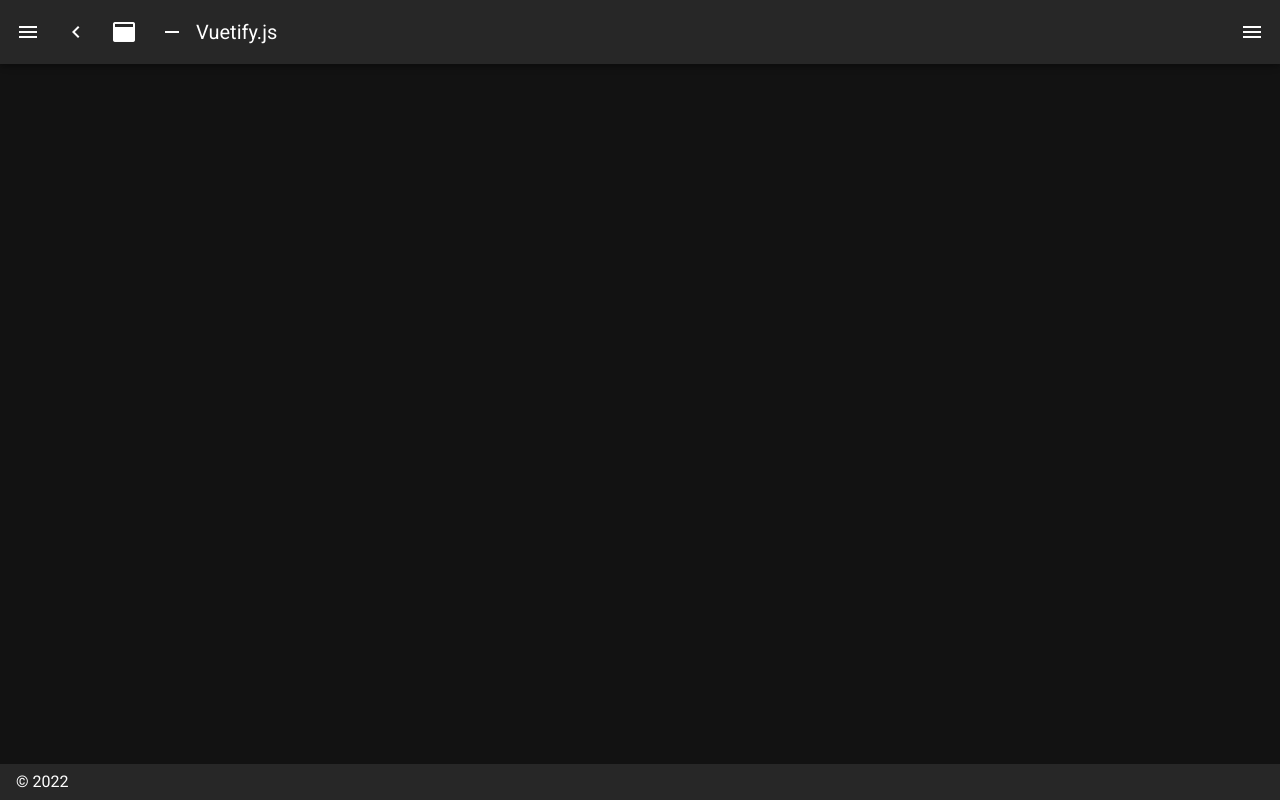
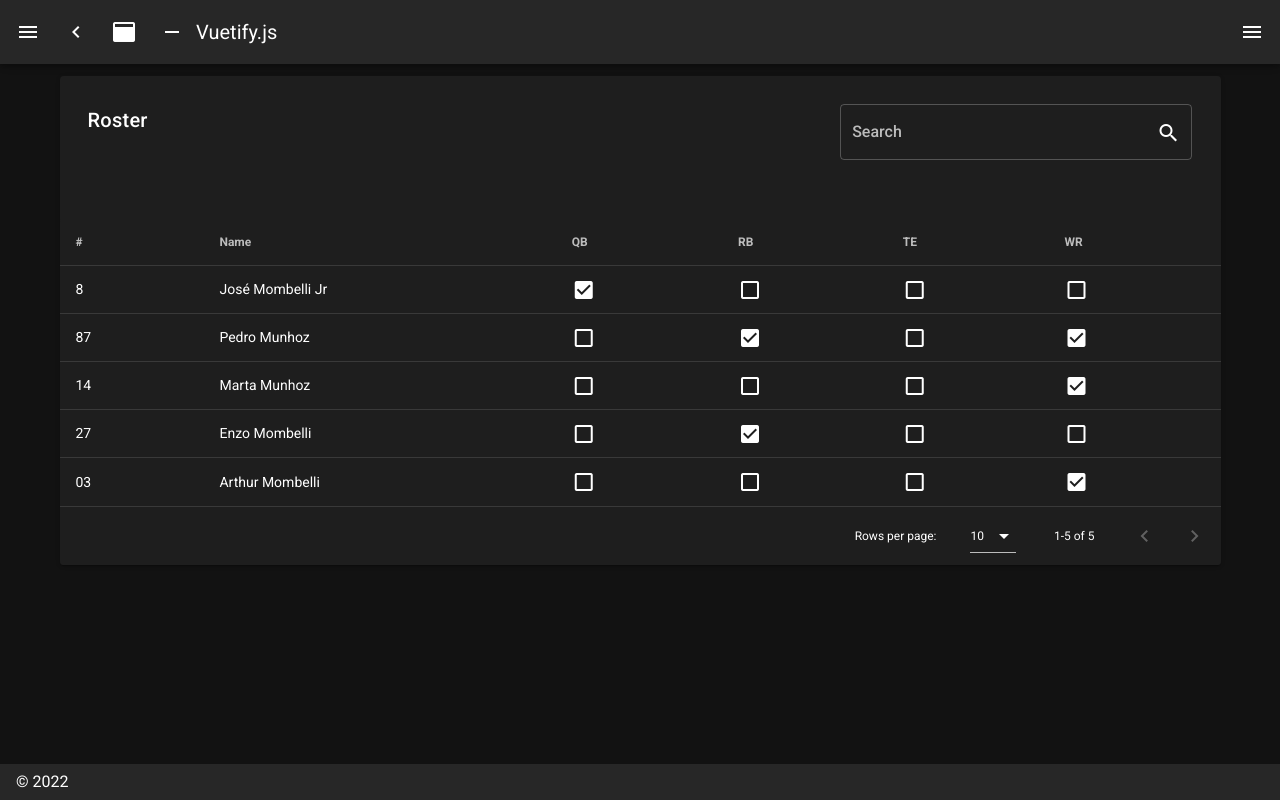
Before and after one commit to pedr-munhoz/football-manager-web-app, a Nuxt app: page /roster in a window 1280 px wide. Before the commit this address had no page. Built offline with nearby package versions, Linux system fonts and the light colour scheme.

Commit message:
roster page (without create or update)

```diff
--- a/layouts/default.vue
+++ b/layouts/default.vue
@@ -81,6 +81,11 @@ export default {
           title: 'Inspire',
           to: '/inspire',
         },
+        {
+          icon: 'mdi-chart-bubble',
+          title: 'Roster',
+          to: '/roster',
+        },
       ],
       miniVariant: false,
       right: true,
--- /dev/null
+++ b/pages/roster.vue
@@ -0,0 +1,112 @@
+/* eslint-disable vue/valid-v-slot */
+<template>
+  <v-card>
+    <v-card-title>
+      <v-container>
+        <v-row>
+          <v-col>Roster</v-col>
+          <v-col />
+          <v-col>
+            <v-text-field
+              v-model="dataTable.search"
+              label="Search"
+              outlined
+              append-icon="mdi-magnify"
+            />
+          </v-col>
+        </v-row>
+      </v-container>
+    </v-card-title>
+    <v-data-table
+      :headers="dataTable.headers"
+      :items="fields"
+      :search="dataTable.search"
+    >
+      <template #item.isQb="{ item }">
+        <v-simple-checkbox v-model="item.isQb" />
+      </template>
+      <template #item.isRb="{ item }">
+        <v-simple-checkbox v-model="item.isRb" />
+      </template>
+      <template #item.isTe="{ item }">
+        <v-simple-checkbox v-model="item.isTe" />
+      </template>
+      <template #item.isWr="{ item }">
+        <v-simple-checkbox v-model="item.isWr" />
+      </template>
+    </v-data-table>
+  </v-card>
+</template>
+
+<script>
+export default {
+  data: () => ({
+    dataTable: {
+      headers: [
+        { text: '#', value: 'number' },
+        { text: 'Name', value: 'name' },
+        { text: 'QB', value: 'isQb' },
+        { text: 'RB', value: 'isRb' },
+        { text: 'TE', value: 'isTe' },
+        { text: 'WR', value: 'isWr' },
+      ],
+      search: '',
+    },
+  }),
+
+  computed: {
+    fields() {
+      return [
+        {
+          id: '1',
+          number: '8',
+          name: 'José Mombelli Jr',
+          isQb: true,
+          isRb: false,
+          isTe: false,
+          isWr: false,
+        },
+        {
+          id: '2',
+          number: '87',
+          name: 'Pedro Munhoz',
+          isQb: false,
+          isRb: true,
+          isTe: false,
+          isWr: true,
+        },
+        {
+          id: '3',
+          number: '14',
+          name: 'Marta Munhoz',
+          isQb: false,
+          isRb: false,
+          isTe: false,
+          isWr: true,
+        },
+        {
+          id: '4',
+          number: '27',
+          name: 'Enzo Mombelli',
+          isQb: false,
+          isRb: true,
+          isTe: false,
+          isWr: false,
+        },
+        {
+          id: '5',
+          number: '03',
+          name: 'Arthur Mombelli',
+          isQb: false,
+          isRb: false,
+          isTe: false,
+          isWr: true,
+        },
+      ]
+    },
+  },
+}
+</script>
+
+<style>
+</style>
```
Also changed, not shown: .eslintrc.js.
